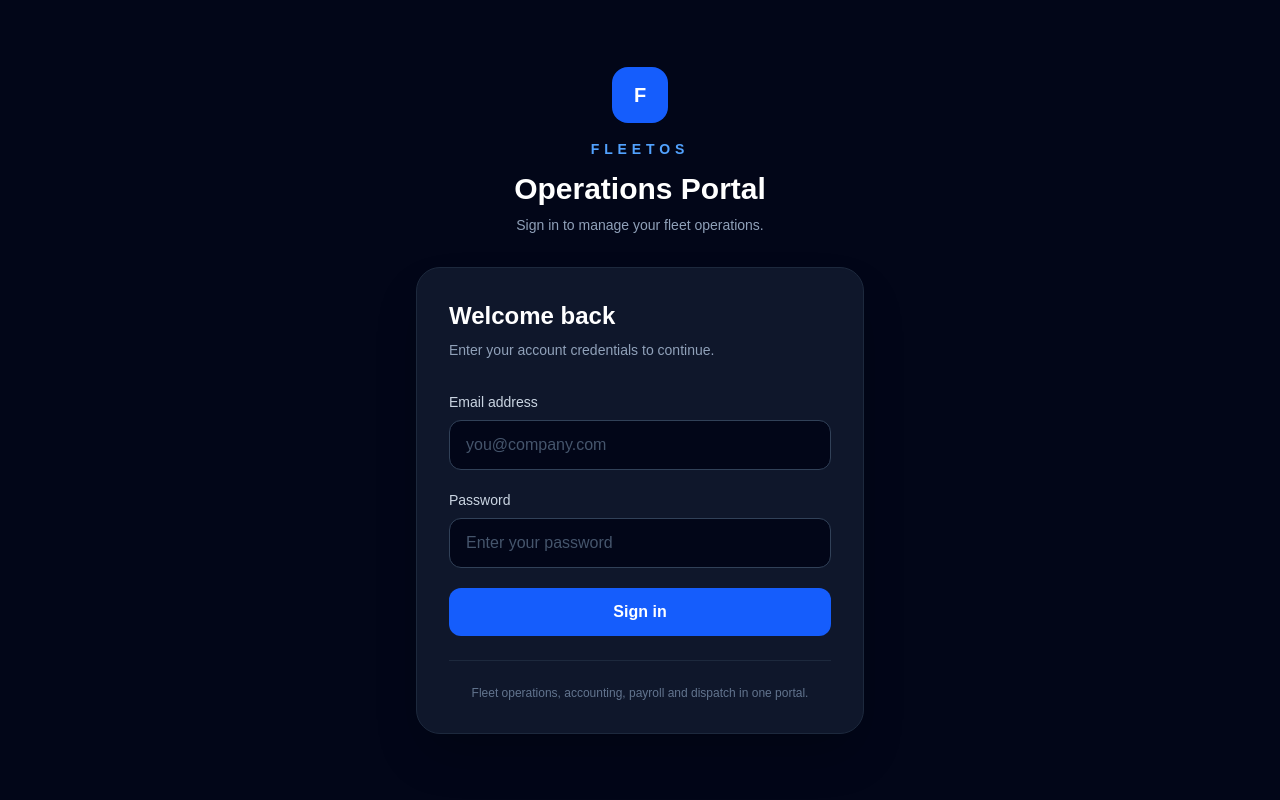
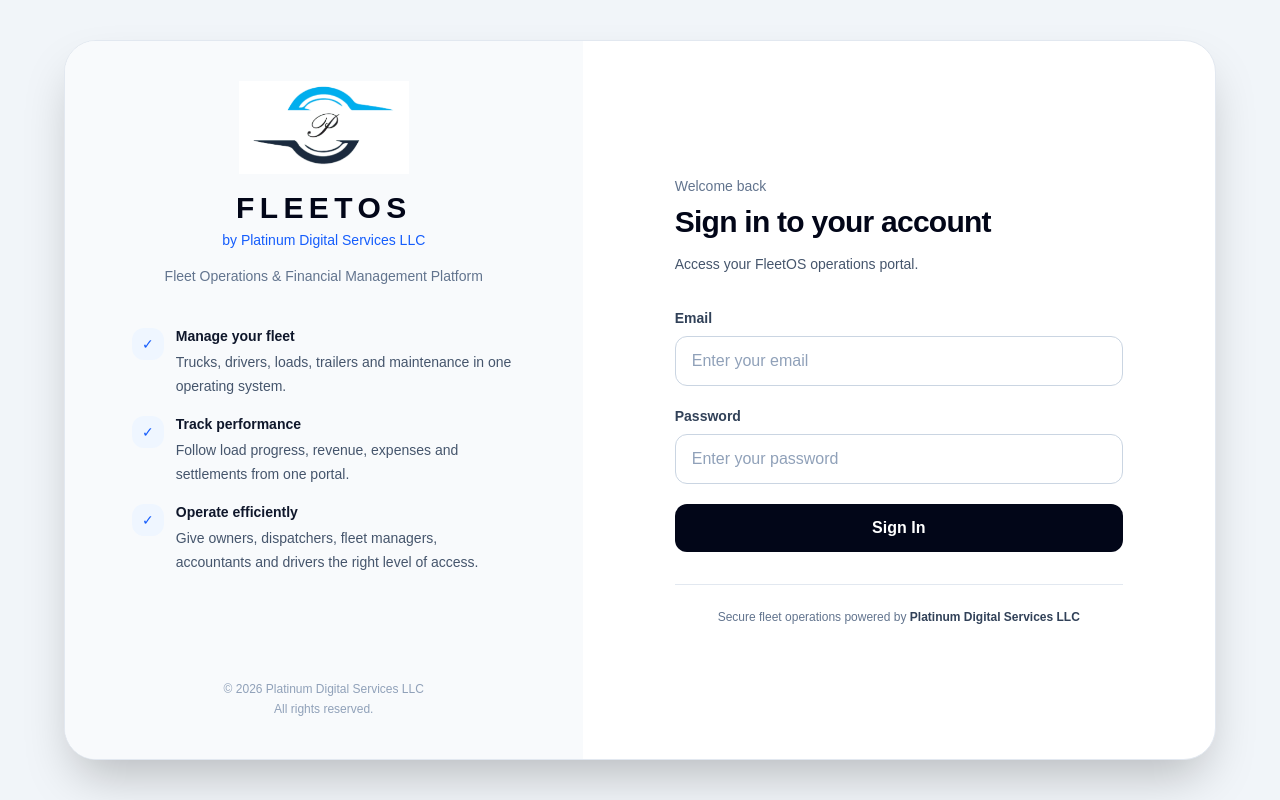
Before and after one commit to PDSLLC-US/fleetos, a Next.js app: page /login in a window 1280 px wide. Built offline with nearby package versions, Linux system fonts and the light colour scheme; no server answers.

Commit message:
Add Platinum FleetOS branding to login and driver portal

```diff
--- a/app/driver/page.tsx
+++ b/app/driver/page.tsx
@@ -3,6 +3,7 @@
 import { useEffect, useMemo, useState } from "react";
 import { useRouter } from "next/navigation";
 import { createClient } from "@/lib/supabase/client";
+import FleetOSBrand from "@/components/FleetOSBrand";
 import {
   getAuthRole,
   roleLabel,
@@ -308,21 +309,27 @@
 
   return (
     <main className="min-h-screen bg-slate-50">
-      <div className="border-b border-slate-200 bg-slate-950 text-white">
-        <div className="mx-auto flex max-w-6xl flex-col gap-4 px-5 py-5 sm:flex-row sm:items-center sm:justify-between">
+      <div className="border-b border-slate-800 bg-slate-950 text-white">
+  <div className="mx-auto flex max-w-6xl flex-col gap-5 px-5 py-5 sm:flex-row sm:items-center sm:justify-between">
+    <div className="flex items-center gap-5">
+      <FleetOSBrand variant="sidebar" />
+
+      <div className="hidden h-10 w-px bg-slate-700 sm:block" />
+
       <div>
-            <p className="text-xs font-semibold uppercase tracking-[0.3em] text-blue-300">
-              FleetOS
+        <p className="text-xs font-semibold uppercase tracking-[0.2em] text-blue-300">
+          Driver Workspace
         </p>
 
-            <h1 className="mt-1 text-2xl font-bold">
+        <h1 className="mt-1 text-xl font-bold text-white">
           Driver Portal
         </h1>
       </div>
+    </div>
 
-          <div className="flex items-center gap-4">
-            <div className="text-right">
-              <p className="font-semibold">
+    <div className="flex items-center justify-between gap-4 sm:justify-end">
+      <div className="text-left sm:text-right">
+        <p className="font-semibold text-white">
           {driverName}
         </p>
 
@@ -335,7 +342,7 @@
         type="button"
         disabled={loggingOut}
         onClick={() => void handleLogout()}
-              className="rounded-lg border border-slate-600 px-4 py-2 text-sm font-semibold hover:bg-slate-800 disabled:opacity-50"
+        className="rounded-lg border border-slate-600 px-4 py-2 text-sm font-semibold text-white transition hover:bg-slate-800 disabled:opacity-50"
       >
         {loggingOut ? "Logging out..." : "Logout"}
       </button>
--- a/app/login/page.tsx
+++ b/app/login/page.tsx
@@ -3,6 +3,7 @@
 import { FormEvent, useState } from "react";
 import { useRouter } from "next/navigation";
 import { createClient } from "@/lib/supabase/client";
+import FleetOSBrand from "@/components/FleetOSBrand";
 
 export default function LoginPage() {
   const router = useRouter();
@@ -13,13 +14,16 @@
   const [errorMessage, setErrorMessage] = useState("");
   const [loading, setLoading] = useState(false);
 
-  async function handleLogin(event: FormEvent<HTMLFormElement>) {
+  async function handleLogin(
+    event: FormEvent<HTMLFormElement>
+  ) {
     event.preventDefault();
 
     setLoading(true);
     setErrorMessage("");
 
-    const { error } = await supabase.auth.signInWithPassword({
+    const { error } =
+      await supabase.auth.signInWithPassword({
         email,
         password,
       });
@@ -35,42 +39,102 @@
   }
 
   return (
-    <main className="min-h-screen bg-slate-950 flex items-center justify-center px-4">
-      <div className="w-full max-w-md">
-        <div className="mb-8 text-center">
-          <div className="mx-auto mb-4 flex h-14 w-14 items-center justify-center rounded-2xl bg-blue-600 text-xl font-bold text-white">
-            F
+    <main className="min-h-screen bg-slate-100 px-4 py-10">
+      <div className="mx-auto grid min-h-[calc(100vh-5rem)] max-w-6xl overflow-hidden rounded-[2rem] border border-slate-200 bg-white shadow-2xl lg:grid-cols-[0.9fr_1.1fr]">
+        {/* BRAND PANEL */}
+
+        <section className="flex flex-col justify-between bg-slate-50 px-8 py-10 sm:px-12 lg:px-14">
+          <div>
+            <FleetOSBrand variant="login" />
+
+            <div className="mx-auto mt-10 max-w-sm space-y-4 text-sm text-slate-600">
+              <div className="flex items-start gap-3">
+                <span className="mt-0.5 flex h-8 w-8 shrink-0 items-center justify-center rounded-xl bg-blue-50 text-blue-600">
+                  ✓
+                </span>
+
+                <div>
+                  <p className="font-semibold text-slate-900">
+                    Manage your fleet
+                  </p>
+
+                  <p className="mt-1 leading-6">
+                    Trucks, drivers, loads, trailers and maintenance
+                    in one operating system.
+                  </p>
+                </div>
               </div>
 
-          <p className="text-sm font-semibold tracking-[0.35em] text-blue-400">
-            FLEETOS
+              <div className="flex items-start gap-3">
+                <span className="mt-0.5 flex h-8 w-8 shrink-0 items-center justify-center rounded-xl bg-blue-50 text-blue-600">
+                  ✓
+                </span>
+
+                <div>
+                  <p className="font-semibold text-slate-900">
+                    Track performance
                   </p>
 
-          <h1 className="mt-3 text-3xl font-bold text-white">
-            Operations Portal
+                  <p className="mt-1 leading-6">
+                    Follow load progress, revenue, expenses and
+                    settlements from one portal.
+                  </p>
+                </div>
+              </div>
+
+              <div className="flex items-start gap-3">
+                <span className="mt-0.5 flex h-8 w-8 shrink-0 items-center justify-center rounded-xl bg-blue-50 text-blue-600">
+                  ✓
+                </span>
+
+                <div>
+                  <p className="font-semibold text-slate-900">
+                    Operate efficiently
+                  </p>
+
+                  <p className="mt-1 leading-6">
+                    Give owners, dispatchers, fleet managers,
+                    accountants and drivers the right level of
+                    access.
+                  </p>
+                </div>
+              </div>
+            </div>
+          </div>
+
+          <div className="mt-12 text-center text-xs leading-5 text-slate-400">
+            © 2026 Platinum Digital Services LLC
+            <br />
+            All rights reserved.
+          </div>
+        </section>
+
+        {/* LOGIN PANEL */}
+
+        <section className="flex items-center justify-center px-8 py-12 sm:px-12 lg:px-16">
+          <div className="w-full max-w-md">
+            <p className="text-sm font-medium text-slate-500">
+              Welcome back
+            </p>
+
+            <h1 className="mt-2 text-3xl font-bold tracking-tight text-slate-950">
+              Sign in to your account
             </h1>
 
-          <p className="mt-2 text-sm text-slate-400">
-            Sign in to manage your fleet operations.
-          </p>
-        </div>
-
-        <div className="rounded-3xl border border-slate-800 bg-slate-900 p-8 shadow-2xl">
-          <h2 className="text-2xl font-semibold text-white">
-            Welcome back
-          </h2>
-
-          <p className="mt-2 text-sm text-slate-400">
-            Enter your account credentials to continue.
+            <p className="mt-3 text-sm leading-6 text-slate-600">
+              Access your FleetOS operations portal.
             </p>
 
-          <form onSubmit={handleLogin} className="mt-8 space-y-5">
+            <form
+              onSubmit={handleLogin}
+              className="mt-8 space-y-5"
+            >
               <div>
                 <label
                   htmlFor="email"
-                className="mb-2 block text-sm font-medium text-slate-300"
+                  className="mb-2 block text-sm font-semibold text-slate-700"
                 >
-                Email address
+                  Email
                 </label>
 
                 <input
@@ -79,16 +143,18 @@
                   autoComplete="email"
                   required
                   value={email}
-                onChange={(event) => setEmail(event.target.value)}
-                placeholder="you@company.com"
-                className="w-full rounded-xl border border-slate-700 bg-slate-950 px-4 py-3 text-white outline-none transition placeholder:text-slate-600 focus:border-blue-500 focus:ring-2 focus:ring-blue-500/20"
+                  onChange={(event) =>
+                    setEmail(event.target.value)
+                  }
+                  placeholder="Enter your email"
+                  className="w-full rounded-xl border border-slate-300 bg-white px-4 py-3 text-slate-950 outline-none transition placeholder:text-slate-400 focus:border-blue-500 focus:ring-2 focus:ring-blue-500/20"
                 />
               </div>
 
               <div>
                 <label
                   htmlFor="password"
-                className="mb-2 block text-sm font-medium text-slate-300"
+                  className="mb-2 block text-sm font-semibold text-slate-700"
                 >
                   Password
                 </label>
@@ -99,14 +165,16 @@
                   autoComplete="current-password"
                   required
                   value={password}
-                onChange={(event) => setPassword(event.target.value)}
+                  onChange={(event) =>
+                    setPassword(event.target.value)
+                  }
                   placeholder="Enter your password"
-                className="w-full rounded-xl border border-slate-700 bg-slate-950 px-4 py-3 text-white outline-none transition placeholder:text-slate-600 focus:border-blue-500 focus:ring-2 focus:ring-blue-500/20"
+                  className="w-full rounded-xl border border-slate-300 bg-white px-4 py-3 text-slate-950 outline-none transition placeholder:text-slate-400 focus:border-blue-500 focus:ring-2 focus:ring-blue-500/20"
                 />
               </div>
 
               {errorMessage && (
-              <div className="rounded-xl border border-red-900/60 bg-red-950/40 px-4 py-3 text-sm text-red-300">
+                <div className="rounded-xl border border-red-200 bg-red-50 px-4 py-3 text-sm text-red-700">
                   {errorMessage}
                 </div>
               )}
@@ -114,18 +182,25 @@
               <button
                 type="submit"
                 disabled={loading}
-              className="w-full rounded-xl bg-blue-600 px-4 py-3 font-semibold text-white transition hover:bg-blue-500 disabled:cursor-not-allowed disabled:opacity-60"
+                className="w-full rounded-xl bg-slate-950 px-4 py-3 font-semibold text-white transition hover:bg-slate-800 disabled:cursor-not-allowed disabled:opacity-60"
               >
-              {loading ? "Signing in..." : "Sign in"}
+                {loading
+                  ? "Signing in..."
+                  : "Sign In"}
               </button>
             </form>
 
-          <div className="mt-6 border-t border-slate-800 pt-6 text-center">
-            <p className="text-xs text-slate-500">
-              Fleet operations, accounting, payroll and dispatch in one portal.
+            <div className="mt-8 border-t border-slate-200 pt-6">
+              <p className="text-center text-xs text-slate-500">
+                Secure fleet operations powered by
+                <span className="font-semibold text-slate-700">
+                  {" "}
+                  Platinum Digital Services LLC
+                </span>
               </p>
             </div>
           </div>
+        </section>
       </div>
     </main>
   );
--- /dev/null
+++ b/components/FleetOSBrand.tsx
@@ -0,0 +1,112 @@
+import Image from "next/image";
+
+type FleetOSBrandProps = {
+  variant?: "sidebar" | "header" | "login" | "footer";
+  showPoweredBy?: boolean;
+};
+
+export default function FleetOSBrand({
+  variant = "header",
+  showPoweredBy = true,
+}: FleetOSBrandProps) {
+  if (variant === "login") {
+    return (
+      <div className="flex flex-col items-center text-center">
+        <Image
+          src="/branding/platinum-logo.png"
+          alt="Platinum Digital Services LLC"
+          width={190}
+          height={110}
+          priority
+          className="h-auto w-[170px] object-contain"
+        />
+
+        <div className="mt-4 text-3xl font-bold tracking-[0.18em] text-slate-950">
+          FLEETOS
+        </div>
+
+        {showPoweredBy && (
+          <div className="mt-1 text-sm font-medium text-blue-600">
+            by Platinum Digital Services LLC
+          </div>
+        )}
+
+        <div className="mt-4 text-sm text-slate-500">
+          Fleet Operations &amp; Financial Management Platform
+        </div>
+      </div>
+    );
+  }
+
+  if (variant === "sidebar") {
+    return (
+      <div className="flex items-center gap-3">
+        <div className="flex h-12 w-12 shrink-0 items-center justify-center rounded-xl bg-white p-1">
+          <Image
+            src="/branding/platinum-logo.png"
+            alt="Platinum Digital Services LLC"
+            width={80}
+            height={50}
+            priority
+            className="h-auto w-full object-contain"
+          />
+        </div>
+
+        <div className="min-w-0">
+          <div className="text-sm font-bold tracking-[0.18em] text-white">
+            FLEETOS
+          </div>
+
+          {showPoweredBy && (
+            <div className="mt-0.5 text-[9px] font-medium text-sky-400">
+              by Platinum Digital Services LLC
+            </div>
+          )}
+        </div>
+      </div>
+    );
+  }
+
+  if (variant === "footer") {
+    return (
+      <div className="flex items-center justify-center gap-2 text-xs text-slate-500">
+        <Image
+          src="/branding/platinum-logo.png"
+          alt="Platinum Digital Services LLC"
+          width={32}
+          height={20}
+          className="h-auto w-7 object-contain"
+        />
+
+        <span>
+          Powered by Platinum Digital Services LLC
+        </span>
+      </div>
+    );
+  }
+
+  return (
+    <div className="flex items-center gap-3">
+      <Image
+        src="/branding/platinum-logo.png"
+        alt="Platinum Digital Services LLC"
+        width={70}
+        height={42}
+        priority
+        className="h-auto w-14 object-contain"
+      />
+
+      <div>
+        <div className="text-sm font-bold tracking-[0.18em] text-slate-950">
+          FLEETOS
+        </div>
+
+        {showPoweredBy && (
+          <div className="text-[10px] font-medium text-blue-600">
+            by Platinum Digital Services LLC
+          </div>
+        )}
+      </div>
+    </div>
+  );
+}
```
Also changed, not shown: public/branding/platinum-logo.png (added). Lines whose indentation alone changed are shown as unchanged.
